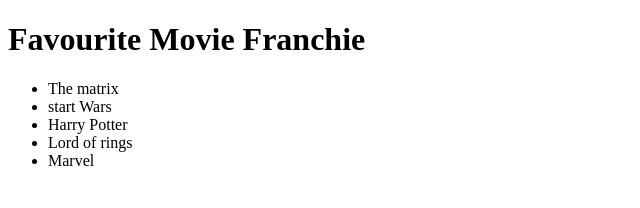
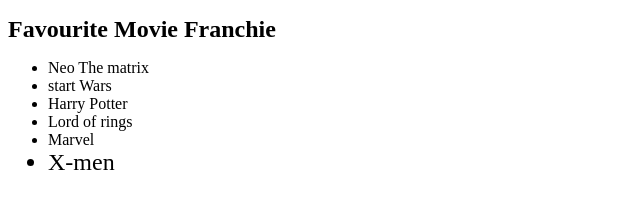
Before and after one commit to athulws/DOM-Manipulation, a plain HTML site: page index.html in a window 1280 px wide. Shown: the whole page, without its empty margins (0-640 px from the left). Drawn offline with Linux system fonts and the light colour scheme.

Commit message:
basic text change

```diff
--- a/app.js
+++ b/app.js
@@ -1,27 +1,24 @@
-// Dom Manipulation
+// Creating Elements
 
-//STYLING ELEMENTS
-//----------------
+const ul = document.querySelector('ul');
+const li = document.createElement('li');
 
 
-//==============> "#main-heading" enn id ull div nte color red aakm <===============
+// Adding Elements --> ul nte ull new li add aakan, ith aakan vendi aan mukalile code ne shesham ul.append(li) ittath
 
-    // const title = document.querySelector('#main-heading');
-
-    // title.style.color = 'red';
-
-    // console.log(title);
-
-//==============> "#main-heading" enn id ull div nte color red aakm <================
+ul.append(li)
 
 
-//==============> ".list-items" enn className ull div nte font size 5rem aakm <================
+//Modifying the text
 
-    // const listItems = document.querySelectorAll('.list-items');
+const firstListItem = document.querySelector('.list-items');
 
-    // for (let i = 0; i < listItems.length; i++) {
-    //     listItems[i].style.fontSize = '5rem';
+// console.log(firstListItem.innerText);
+// console.log(firstListItem.textContent);
+// console.log(firstListItem.innerHTML);
 
-    // }
+li.innerText = 'X-men'; // li nte ullil "X-men" enn add aakkan
 
-//==============> ".list-items" enn className ull div nte font size 5rem aakm <================
+// Modifying Attributes & Classes
+
+li.setAttribute('id', 'main-heading'); // "main-heading" enna id il ulla ella styles um 'X-men' lum varan, --> line no:20 il ullath
--- a/index.html
+++ b/index.html
@@ -4,13 +4,21 @@
     <meta charset="UTF-8">
     <meta name="viewport" content="width=device-width, initial-scale=1.0">
     <title>Document</title>
+    <style>
+        /* Define styles for the main-heading */
+        #main-heading {
+            font-size: 24px;
 
+        }
+    </style>
 </head>
 <body>
     <div class="container">
         <h1 id="main-heading">Favourite Movie Franchie</h1>
         <ul>
-            <li class="list-items">The matrix</li>
+            <li class="list-items">
+                <span>Neo</span>
+                The matrix</li>
             <li class="list-items">start Wars</li>
             <li class="list-items">Harry Potter</li>
             <li class="list-items">Lord of rings</li>
```
Also changed, not shown: Notes/Note2.js (added, +27 -0 lines).
